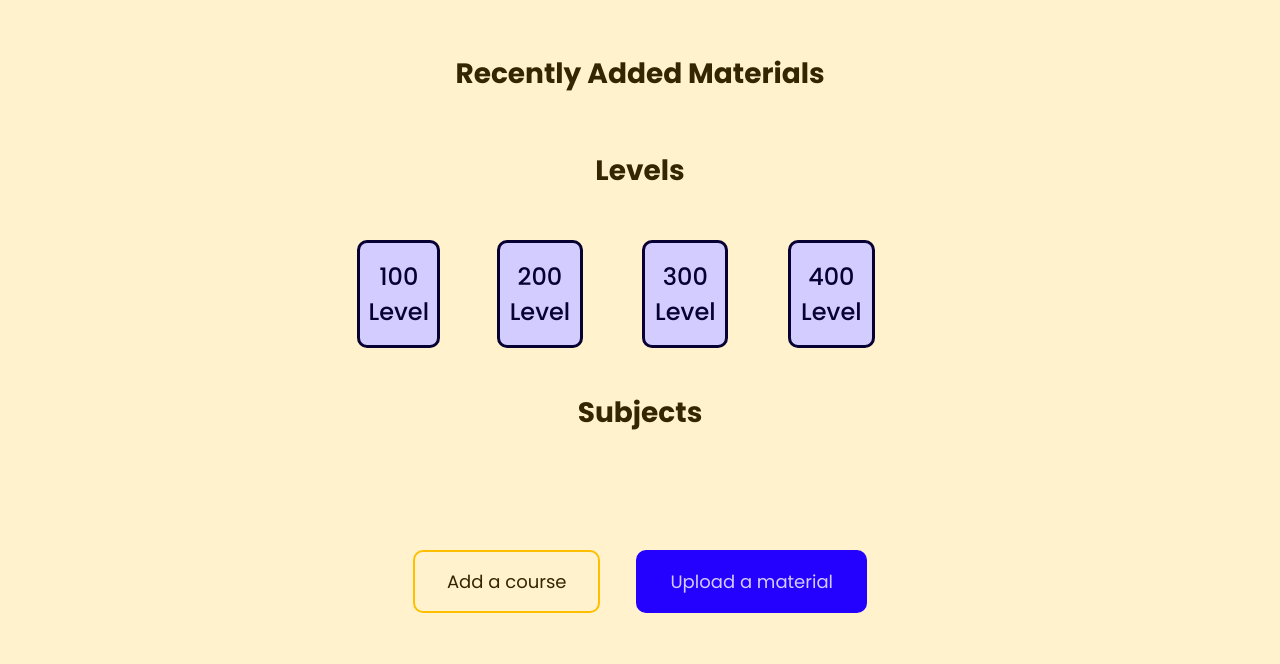
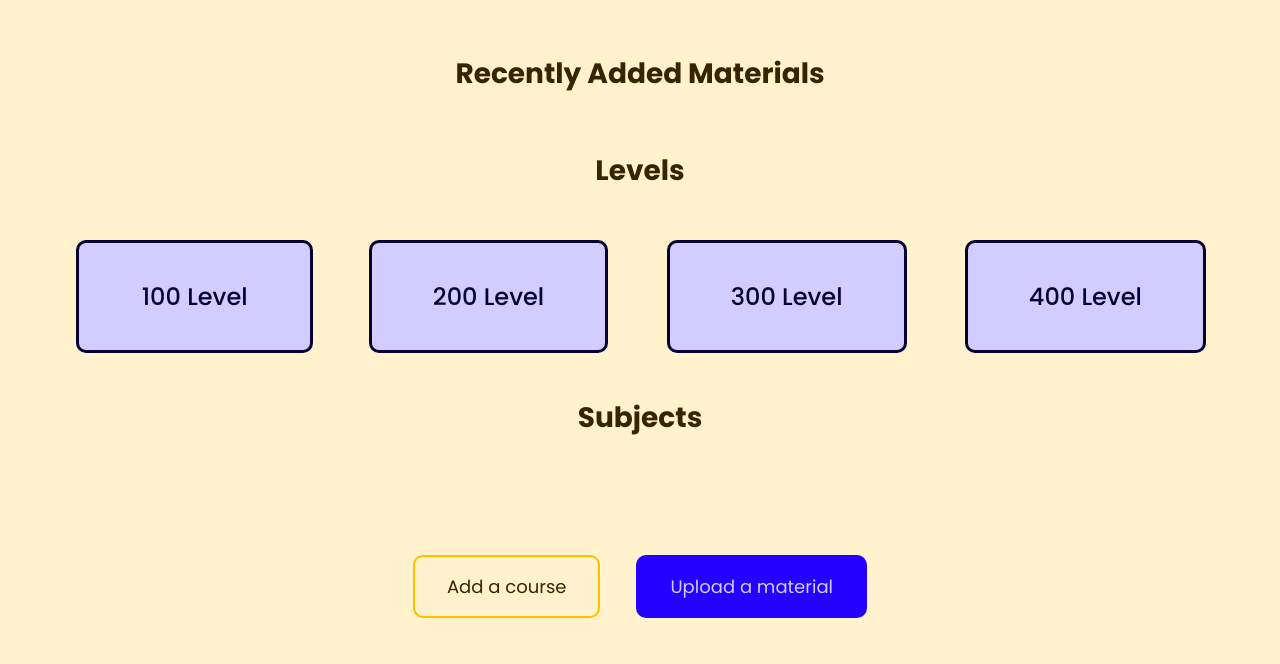
Before and after one commit to derasn/library-project, a Django app: page / in a window 1280 px wide. Shown: the part 447-1111 px from the top of the page. Before the commit the page ends 1060 px from the top, so only its background shows below. Run offline with Django 5.2, Linux system fonts and the light colour scheme; data that the repository does not hold is empty.

Commit message:
trial 1, former glory

```diff
--- a/campus/static/css/home.css
+++ b/campus/static/css/home.css
@@ -167,13 +167,12 @@ p{
 .level-cards{
     display: flex;
     flex-flow: row wrap;
-    justify-content: center;
-    gap: 3rem;
+    justify-content: space-between
 }
 
 .level-card{
     width: 48%;
-    padding: 4rem 2rem;
+    padding: 9rem 15rem;
     background-color: #D3CCFF;
     border: 0.75rem solid #070033;
     color: #070033;
@@ -198,18 +197,16 @@ p{
 .subjects-cards{
     display: flex;
     flex-flow: row wrap;
-    justify-content: center;
-    gap: 2rem;
+    justify-content: space-between;
 }
 
 .subjects-cards a{
     text-decoration: none;
-    width: 31%;
 }
 
 .s-card{
-    width: 100%;
-    padding: 3rem 2rem;
+    width: 32%;
+    padding: 5rem 15rem;
     background-color: #ffca2a;
     border: 0.5rem solid #332600;
     color: #332600;
```
